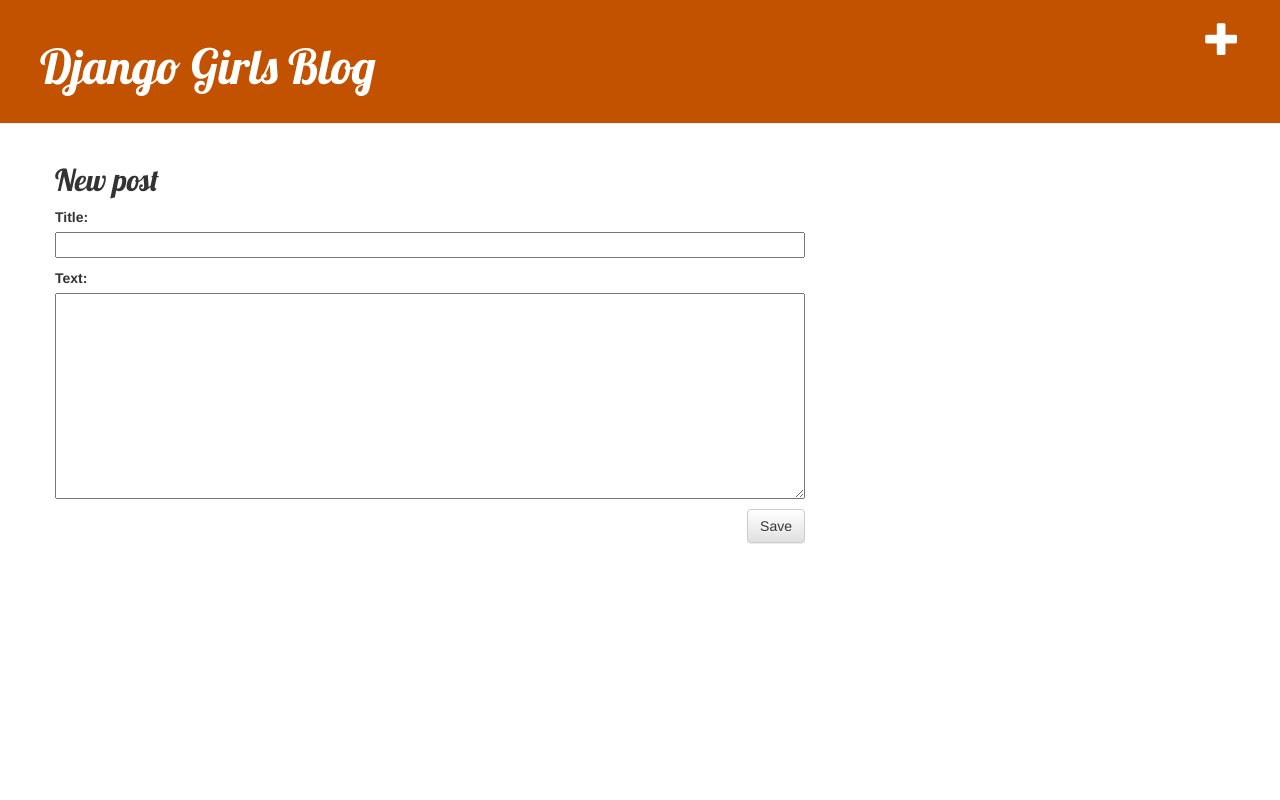
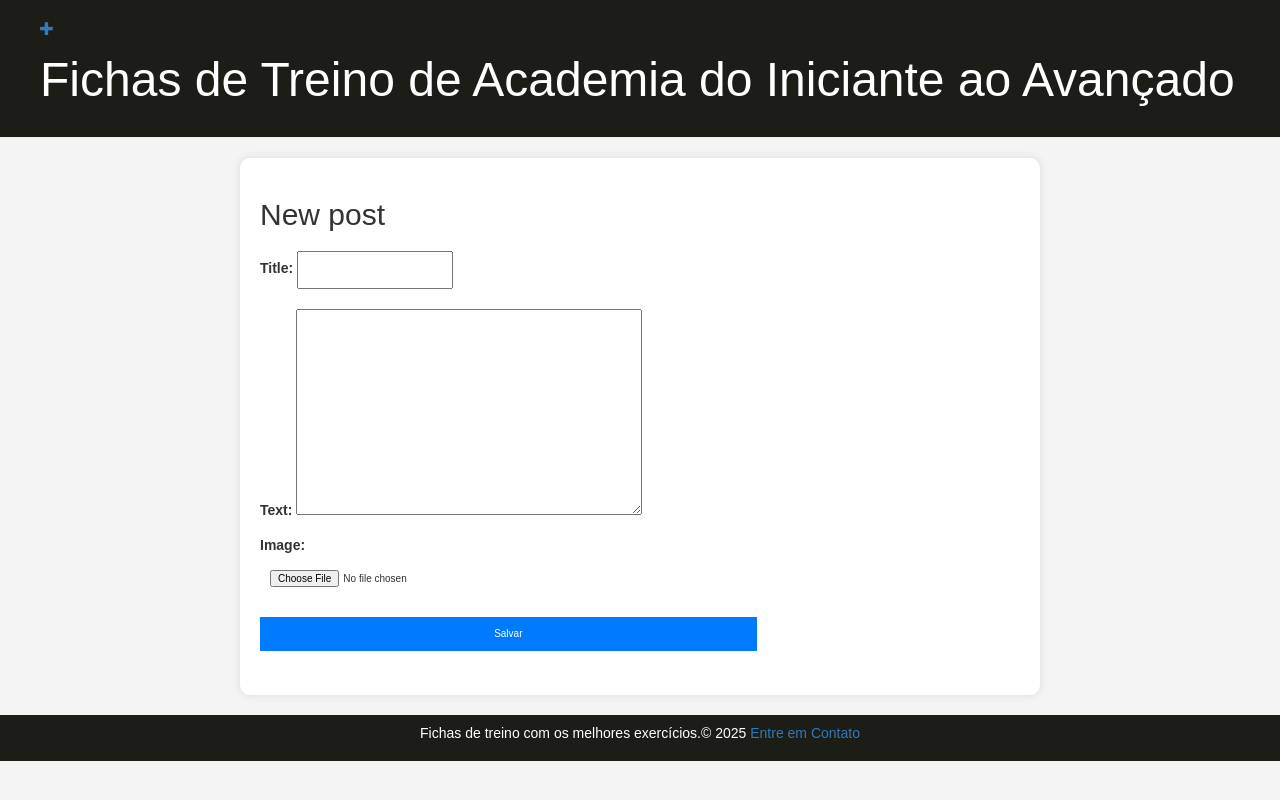
Before and after one commit to lucasribeirodossantos/my-first-blog, a Django app: page /post/new/ in a window 1280 px wide. Run offline with Django 5.2, Linux system fonts and the light colour scheme; the visitor is signed in with stand-in values (Sample User, id 1); some libraries are stand-ins or nearby versions.

Commit message:
My Django Girls app, first commit

```diff
--- a/blog/forms.py
+++ b/blog/forms.py
@@ -6,4 +6,10 @@
 
     class Meta:
         model = Post
-        fields = ('title', 'text',)
+        fields = ('title', 'text', 'image')
+
+
+class ContatoForm(forms.Form):
+    nome = forms.CharField(max_length=100, label="Nome")
+    email = forms.EmailField(max_length=100, label="E-mail")
+    telefone = forms.CharField(max_length=15, label="Telefone")
--- a/blog/models.py
+++ b/blog/models.py
@@ -9,6 +9,7 @@
     text = models.TextField()
     created_date = models.DateTimeField(default=timezone.now)
     published_date = models.DateTimeField(blank=True, null=True)
+    image = models.ImageField(upload_to='post_images/', blank=True, null=True)
 
     def publish(self):
         self.published_date = timezone.now()
@@ -16,3 +17,12 @@
 
     def __str__(self):
         return self.title
+
+class Contato(models.Model):
+    nome = models.CharField(max_length=100)
+    email = models.EmailField()
+    telefone = models.CharField(max_length=15)
+    data_criacao = models.DateTimeField(auto_now_add=True)
+
+    def __str__(self):
+        return self.nome
--- a/blog/static/css/blog.css
+++ b/blog/static/css/blog.css
@@ -1,5 +1,15 @@
+@import url('https://fonts.googleapis.com/css2?family=Oswald:wght@200..700&display=swap');
+
+/* Estilos gerais */
+body {
+    font-family: Arial, sans-serif;
+    background-color: #f4f4f4;
+    margin: 0;
+    padding: 0;
+}
+
 .page-header {
-    background-color: #C25100;
+    background-color: #1C1D17;
     margin-top: 0;
     padding: 20px 20px 20px 40px;
 }
@@ -10,37 +20,79 @@
     text-decoration: none;
 }
 
-.content {
-    margin-left: 40px;
+/* Container principal */
+.container {
+    width: 80%;
+    max-width: 800px;
+    margin: 20px auto;
+    background: white;
+    padding: 20px;
+    border-radius: 10px;
+    box-shadow: 0px 0px 10px rgba(0, 0, 0, 0.1);
 }
 
-h1, h2, h3, h4 {
-    font-family: 'Lobster', cursive;
+/* Estilizando os posts */
+.post {
+    border-bottom: 1px solid #ddd;
+    padding: 20px 0;
 }
 
-.date {
-    color: #828282;
+.post h2 {
+    color: #333;
 }
 
-.save {
-    float: right;
+.post img {
+    max-width: 100%;
+    height: auto;
+    border-radius: 8px;
+    display: block;
+    margin-top: 10px;
 }
 
-.post-form textarea, .post-form input {
-    width: 100%;
+/* Botão de criar novo post */
+.button {
+    display: inline-block;
+    background: #007BFF;
+    color: white;
+    padding: 10px 15px;
+    text-decoration: none;
+    border-radius: 5px;
+    font-weight: bold;
 }
 
-.top-menu, .top-menu:hover, .top-menu:visited {
-    color: #ffffff;
-    float: right;
-    font-size: 26pt;
-    margin-right: 20px;
+.button:hover {
+    background: #0056b3;
 }
 
-.post {
-    margin-bottom: 70px;
+/* Formulário de Contato */
+form {
+    margin-top: 20px;
+    display: flex;
+    flex-direction: column;
 }
 
-.post h2 a, .post h2 a:visited {
-    color: #000000;
+form input, form button {
+    margin-bottom: 10px;
+    padding: 10px;
+    font-size: 1rem;
 }
+
+form button {
+    background-color: #007BFF;
+    color: white;
+    border: none;
+    cursor: pointer;
+}
+
+form button:hover {
+    background-color: #0056b3;
+}
+
+footer {
+    background-color: #1C1D17;
+    color: white;
+    display: flex;
+    justify-content: center;
+    align-items: center;
+    padding: 8px;
+}
--- a/blog/templates/blog/base.html
+++ b/blog/templates/blog/base.html
@@ -1,18 +1,18 @@
 {% load static %}
 <html>
     <head>
-        <title>Django Girls blog</title>
+        <title>Ficha de Treino - Academia</title>
         <link rel="stylesheet" href="//maxcdn.bootstrapcdn.com/bootstrap/3.2.0/css/bootstrap.min.css">
         <link rel="stylesheet" href="//maxcdn.bootstrapcdn.com/bootstrap/3.2.0/css/bootstrap-theme.min.css">
         <link href='//fonts.googleapis.com/css?family=Lobster&subset=latin,latin-ext' rel='stylesheet' type='text/css'>
-        <link rel="stylesheet" href="{% static 'css/blog.css' %}">
+        <link rel="stylesheet" type="text/css" href="{% static 'css/blog.css' %}">
     </head>
     <body>
         <div class="page-header">
             {% if user.is_authenticated %}
                 <a href="{% url 'post_new' %}" class="top-menu"><span class="glyphicon glyphicon-plus"></span></a>
             {% endif %}
-            <h1><a href="/">Django Girls Blog</a></h1>
+            <h1><a href="/">Fichas de Treino de Academia do Iniciante ao Avançado</a></h1>
         </div>
         <div class="content container">
             <div class="row">
@@ -22,5 +22,9 @@
                 </div>
             </div>
         </div>
+        <footer>
+            <p>Fichas de treino com os melhores exercícios.</p>
+            <p>© 2025 <a href="/contato/">Entre em Contato</a></p>
+        </footer>
     </body>
 </html>
--- a/blog/templates/blog/post_detail.html
+++ b/blog/templates/blog/post_detail.html
@@ -10,5 +10,10 @@
     {% endif %}
     <h2>{{ post.title }}</h2>
     <p>{{ post.text|linebreaksbr }}</p>
+    {% if post.image %}
+      <img src="{{ post.image.url }}" alt="Imagem do post" style="max-width: 400px;" />
+    {% else %}
+      <p>Sem imagem</p>
+    {% endif %}
   </div>
 {% endblock %}
--- a/blog/templates/blog/post_edit.html
+++ b/blog/templates/blog/post_edit.html
@@ -2,8 +2,10 @@
 
 {% block content %}
     <h2>New post</h2>
-    <form method="POST" class="post-form">{% csrf_token %}
+    <form method="POST" enctype="multipart/form-data">
+        {% csrf_token %}
         {{ form.as_p }}
-        <button type="submit" class="save btn btn-default">Save</button>
+        <button type="submit">Salvar</button>
     </form>
+
 {% endblock %}
--- a/blog/urls.py
+++ b/blog/urls.py
@@ -1,9 +1,12 @@
 from django.urls import path
 from . import views
+from django.conf import settings
+from django.conf.urls.static import static
 
 urlpatterns = [
+    path('contato/', views.contato, name='contato'),
     path('', views.post_list, name='post_list'),
     path('post/<int:pk>/', views.post_detail, name='post_detail'),
     path('post/new/', views.post_new, name='post_new'),
     path('post/<int:pk>/edit/', views.post_edit, name='post_edit'),
-]
+]   + static(settings.MEDIA_URL, document_root=settings.MEDIA_ROOT)
--- a/blog/views.py
+++ b/blog/views.py
@@ -4,6 +4,65 @@
 from django.shortcuts import render, get_object_or_404
 from .forms import PostForm
 from django.shortcuts import redirect
+from .forms import ContatoForm
+from django.core.mail import send_mail
+from django.conf import settings
+
+def contato(request):
+    if request.method == 'POST':
+        form = ContatoForm(request.POST)
+        if form.is_valid():
+            nome = form.cleaned_data['nome']
+            email = form.cleaned_data['email']
+            telefone = form.cleaned_data['telefone']
+
+            # Enviar o e-mail com os dados do contato
+            assunto = f'Novo contato recebido: {nome}'
+            mensagem = f'Nome: {nome}\nE-mail: {email}\nTelefone: {telefone}'
+            remetente = settings.EMAIL_HOST_USER
+            destinatario = ['lribeirodossantos095@gmail.com']  # Substitua pelo seu e-mail
+
+            send_mail(assunto, mensagem, remetente, destinatario, fail_silently=False)
+
+            return render(request, 'blog/contato_sucesso.html', {'nome': nome})
+    else:
+        form = ContatoForm()
+
+    return render(request, 'blog/contato.html', {'form': form})
+
+
+def contato(request):
+    if request.method == 'POST':
+        form = ContatoForm(request.POST)
+        if form.is_valid():
+            nome = form.cleaned_data['nome']
+            email = form.cleaned_data['email']
+            telefone = form.cleaned_data['telefone']
+
+            # Salvar os dados no banco de dados
+            Contato.objects.create(nome=nome, email=email, telefone=telefone)
+
+            return render(request, 'blog/contato_sucesso.html', {'nome': nome, 'email': email, 'telefone': telefone})
+    else:
+        form = ContatoForm()
+    return render(request, 'blog/contato.html', {'form': form})
+
+
+def contato(request):
+    if request.method == 'POST':
+        form = ContatoForm(request.POST)
+        if form.is_valid():
+            # Aqui você pode salvar as informações ou enviar um e-mail
+            nome = form.cleaned_data['nome']
+            email = form.cleaned_data['email']
+            telefone = form.cleaned_data['telefone']
+            # Para simplificação, apenas exibe os dados recebidos
+            return render(request, 'blog/contato_sucesso.html', {'nome': nome, 'email': email, 'telefone': telefone})
+    else:
+        form = ContatoForm()
+
+    return render(request, 'blog/contato.html', {'form': form})
+
 
 def post_detail(request, pk):
     post = get_object_or_404(Post, pk=pk)
@@ -11,6 +70,7 @@
 def post_list(request):
     posts = Post.objects.filter(published_date__lte=timezone.now()).order_by('published_date')
     return render(request, 'blog/post_list.html', {'posts': posts})
+
 def post_new(request):
     form = PostForm()
     return render(request, 'blog/post_edit.html', {'form': form})
```
Also changed, not shown: blog/templates/blog/contato.html (added, +21 -0 lines), blog/templates/blog/contato_sucesso.html (added, +17 -0 lines), blog/templates/blog/post_list.html (+6 -3 lines), mysite/settings.py (+30 -0 lines), blog/migrations/0002_post_image.py (added), blog/migrations/0003_contato.py (added), media/post_images/ea-sports-fc-24-para-xbox-series-x-s-1733842580651.png (added), media/post_images/ea-sports-fc-24-para-xbox-series-x-s-1733842580651_r0zzba0.png (added).
